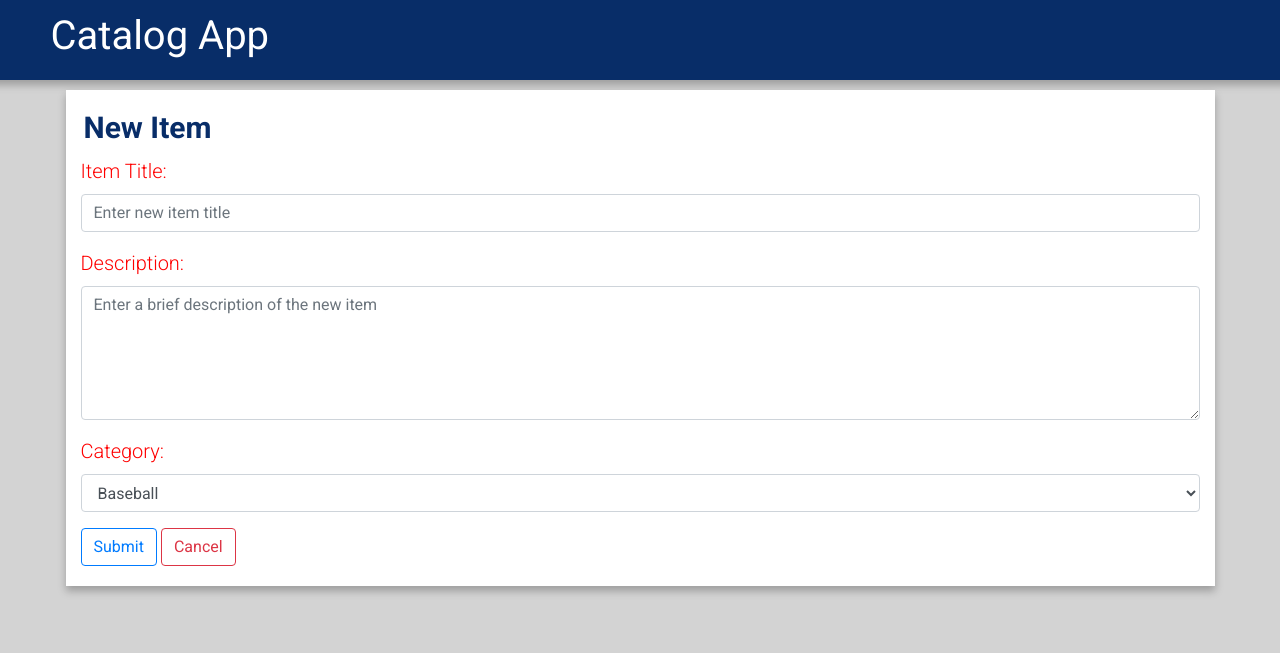
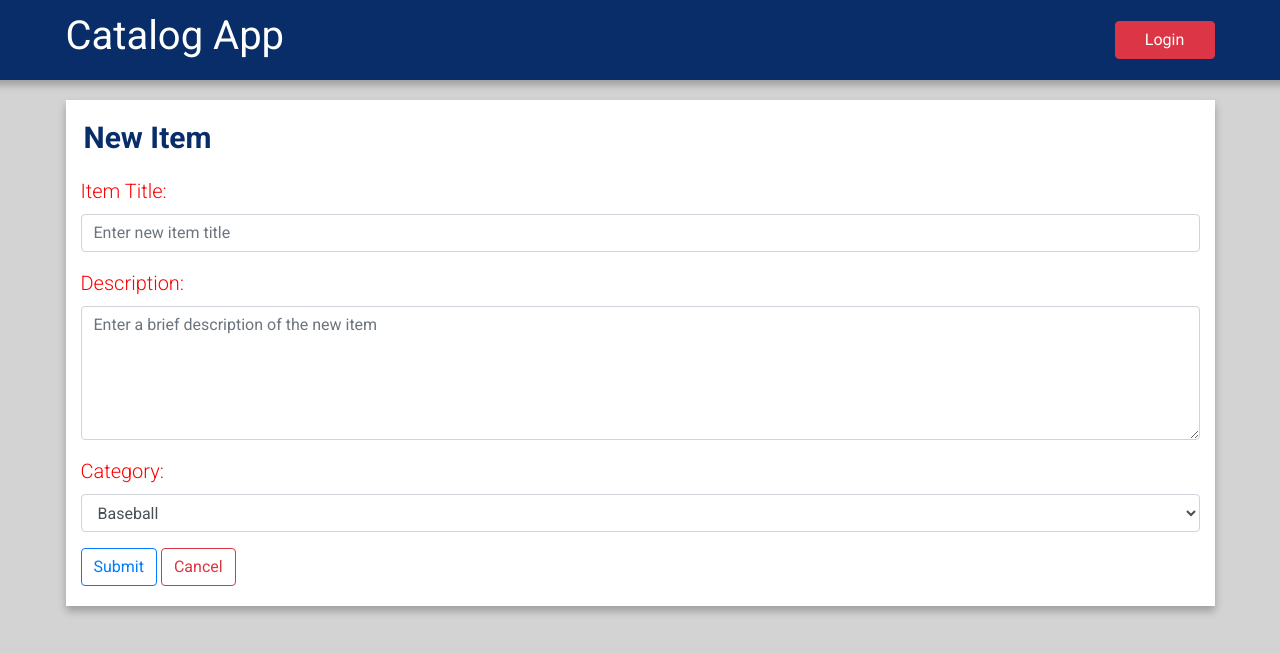
Before and after one commit to cseHdz/Item_Catalog, a Flask app: page /catalog/newItem in a window 1280 px wide. Shown: the top 653 px of the page. Run offline with Flask 2, Linux system fonts and the light colour scheme; data comes from the database, SQL or seed files in the repository; some libraries are stand-ins or nearby versions.

Commit message:
Added login button

```diff
--- a/application.py
+++ b/application.py
@@ -19,6 +19,7 @@ import datetime, time
 
 
 app = Flask(__name__)
+
 
 APP_NAME = "Item Catalog App"
 
@@ -210,4 +211,4 @@ def catelogJSON():
 
 if __name__ == '__main__':
     app.debug = True
-    app.run(host='localhost', port=8000)
+    app.run(host='0.0.0.0', port=8000)
--- a/static/styles.css
+++ b/static/styles.css
@@ -71,6 +71,18 @@ body {
 	padding-bottom: 10px;
 }
 
+.top-menu {
+  box-shadow: 0 5px 8px rgba(0, 0, 0, 0.26);
+  height: 80px;
+  transition: min-height 0.3s;
+	background-color: #082d68;
+  width: 100%;
+}
+
+.heading {
+	height: 100%;
+}
+
 .container {
 	max-width: 90%;
 }
@@ -90,11 +102,11 @@ body {
 }
 
 .padding-top {
-	padding-top: 10px;
+	padding-top: 20px;
 }
 
 .padding-bottom {
-	padding-bottom: 10px;
+	padding-bottom: 20px;
 }
 
 .padding-left {
@@ -109,21 +121,13 @@ body {
 	padding: 0;
 }
 
+.lightly-padded {
+	padding-left: 3px;
+	padding-right: 3px;
+}
+
 .margin-none {
 	margin: 0 0 0 0;
-}
-
-.top-menu {
-  box-shadow: 0 5px 8px rgba(0, 0, 0, 0.26);
-  height: 80px;
-  transition: min-height 0.3s;
-	background-color: #082d68;
-  width: 100%;
-}
-
-.heading {
-	padding-left: 5%;
-	height: 100%;
 }
 
 .flex {
@@ -146,7 +150,12 @@ body {
 	margin: 0 0 0 0;
 }
 
-.lightly-padded {
-	padding-left: 3px;
-	padding-right: 3px;
+.right-align {
+	display:flex;
+	flex-direction: column;
+	align-items: flex-end;
 }
+
+.login-button {
+	min-width: 100px;
+}
--- a/templates/header.html
+++ b/templates/header.html
@@ -1,9 +1,12 @@
-<div class="top-menu">
-	<div class="col-md-6 heading center">
-		<a href="{{url_for('showAllCategories')}}">
-			<h1>Catalog App</h1>
-		</a>
-	</div>
-	<div class="col-md-6 text-right">
+<div class="flex top-menu">
+	<div class="container flex">
+		<div class="col-md-6 center padding-none">
+			<a href="{{url_for('showAllCategories')}}">
+				<h1>Catalog App</h1>
+			</a>
+		</div>
+		<div class="col-md-6 center right-align padding-none">
+				<a class="btn btn-danger login-button" role="button" href="#">Login </a>
+		</div>
 	</div>
 </div>
--- a/templates/itemDetails.html
+++ b/templates/itemDetails.html
@@ -4,7 +4,7 @@
 
 <div class="container padding-top padding-bottom">
 	<div class="col-md-12 main-container">
-		<div class =" flex row padding-left padding-top">
+		<div class ="flex row padding-left padding-top">
 			<h2 class = "title center-vertical lightly-padded">{{item.title}} - </h2>
 			<a class = "flex center-vertical" href = "{{url_for("showCategoryCatalog", category_title = item.category_name)}}">
 				<h3 class = "margin-none" class = "lightly-padded">Back to {{item.category_name}}</h3>
```
